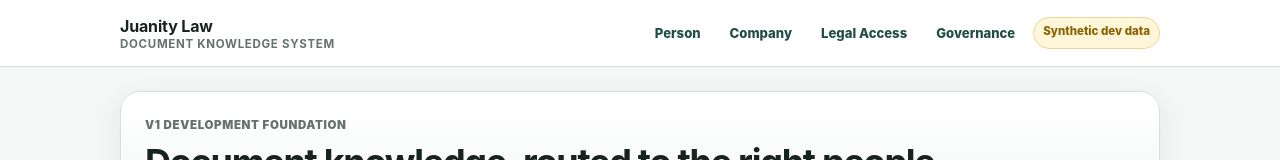
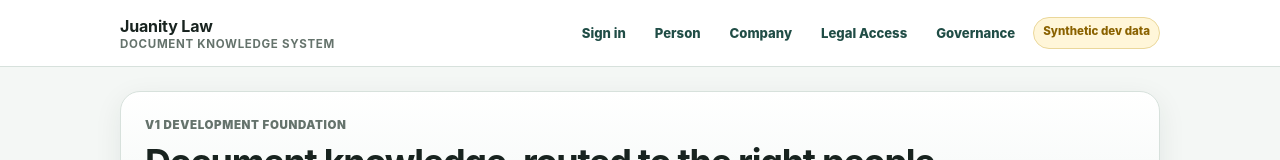
Before and after one commit to Soundtrek/document-law, a Next.js app in the folder apps/web/: page / in a window 1280 px wide. Shown: the top 160 px of the page. Built offline with nearby package versions, Linux system fonts and the light colour scheme.

Commit message:
feat: expose email sign-in development route

```diff
--- a/apps/web/app/layout.tsx
+++ b/apps/web/app/layout.tsx
@@ -20,6 +20,7 @@ export default function RootLayout({ children }: Readonly<{ children: ReactNode
               <span>Document Knowledge System</span>
             </Link>
             <nav aria-label="Development navigation" className="top-nav">
+              <Link href="/sign-in">Sign in</Link>
               <Link href="/person">Person</Link>
               <Link href="/company">Company</Link>
               <Link href="/legal-access">Legal Access</Link>
```
